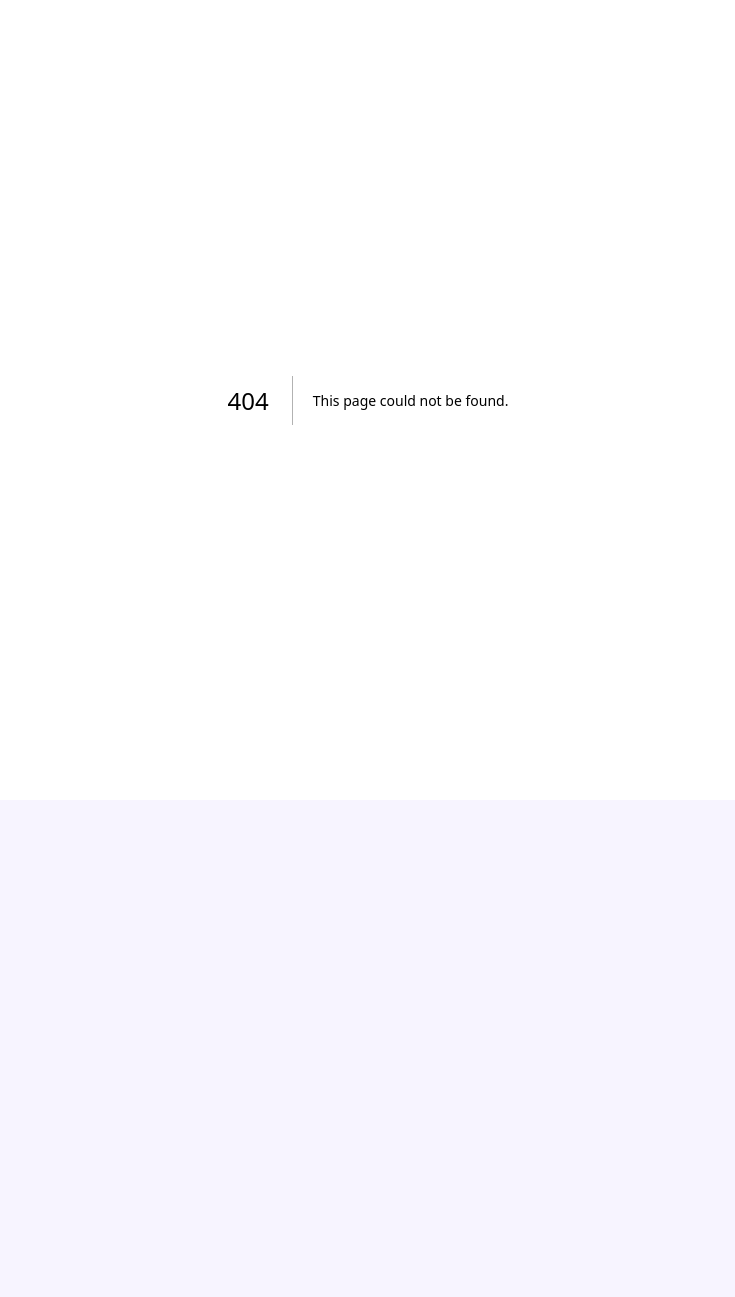
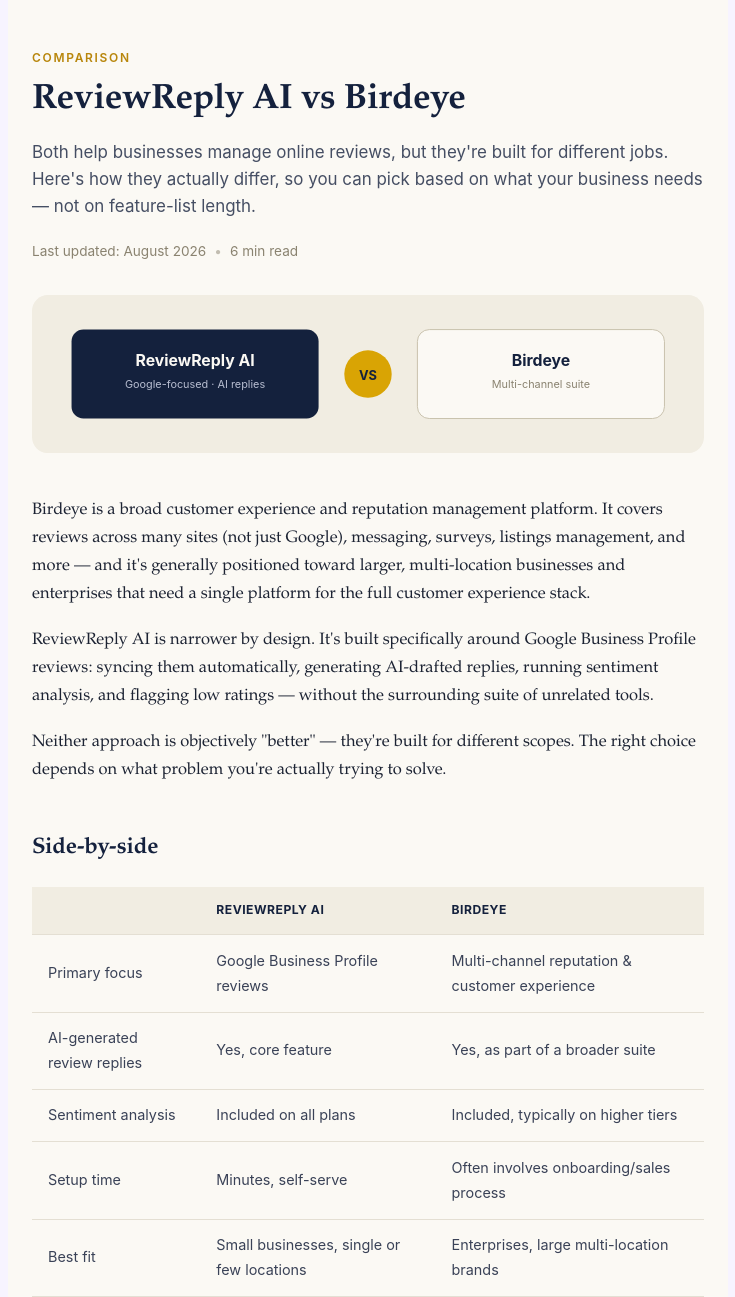
Before and after one commit to afnankhan123456/reviewreply-ai, a Next.js app: page /blog/reviewreply-ai-vs-birdeye in a window 1280 px wide. Before the commit this address had no page. Shown: the top 1297 px of the page, without its empty margins (272-1007 px from the left). Before the commit the page ends 800 px from the top, so only its background shows below. Built offline with nearby package versions, Linux system fonts and the light colour scheme.

Commit message:
Create page.tsx

```diff
--- /dev/null
+++ b/app/blog/reviewreply-ai-vs-birdeye/page.tsx
@@ -0,0 +1,194 @@
+import type { Metadata } from 'next';
+
+export const metadata: Metadata = {
+  title: 'ReviewReply AI vs Birdeye — Which One Fits Your Business?',
+  description:
+    'An honest comparison of ReviewReply AI and Birdeye for Google review management — scope, pricing shape, and which type of business each is built for.',
+  alternates: {
+    canonical: 'https://www.reviewreply-ai.in/blog/reviewreply-ai-vs-birdeye',
+  },
+};
+
+const lastUpdated = new Date().toLocaleDateString('en-US', {
+  month: 'long',
+  year: 'numeric',
+});
+
+export default function ReviewReplyVsBirdeye() {
+  return (
+    <article className="article">
+      <header className="hero">
+        <div className="eyebrow">Comparison</div>
+        <h1>ReviewReply AI vs Birdeye</h1>
+        <p className="dek">
+          Both help businesses manage online reviews, but they&apos;re built for different jobs.
+          Here&apos;s how they actually differ, so you can pick based on what your business needs
+          &mdash; not on feature-list length.
+        </p>
+        <div className="meta">
+          <span>Last updated: {lastUpdated}</span>
+          <span className="dot">•</span>
+          <span>6 min read</span>
+        </div>
+        <VsIllustration leftLabel="ReviewReply AI" rightLabel="Birdeye" />
+      </header>
+
+      <section className="section">
+        <p>
+          Birdeye is a broad customer experience and reputation management platform. It covers
+          reviews across many sites (not just Google), messaging, surveys, listings management,
+          and more &mdash; and it&apos;s generally positioned toward larger, multi-location
+          businesses and enterprises that need a single platform for the full customer experience
+          stack.
+        </p>
+        <p>
+          ReviewReply AI is narrower by design. It&apos;s built specifically around Google
+          Business Profile reviews: syncing them automatically, generating AI-drafted replies,
+          running sentiment analysis, and flagging low ratings &mdash; without the surrounding
+          suite of unrelated tools.
+        </p>
+        <p>
+          Neither approach is objectively &quot;better&quot; &mdash; they&apos;re built for
+          different scopes. The right choice depends on what problem you&apos;re actually trying
+          to solve.
+        </p>
+      </section>
+
+      <section className="section">
+        <h2>Side-by-side</h2>
+        <div className="table-wrap">
+          <table>
+            <thead>
+              <tr>
+                <th>&nbsp;</th>
+                <th>ReviewReply AI</th>
+                <th>Birdeye</th>
+              </tr>
+            </thead>
+            <tbody>
+              <tr>
+                <td>Primary focus</td>
+                <td>Google Business Profile reviews</td>
+                <td>Multi-channel reputation &amp; customer experience</td>
+              </tr>
+              <tr>
+                <td>AI-generated review replies</td>
+                <td>Yes, core feature</td>
+                <td>Yes, as part of a broader suite</td>
+              </tr>
+              <tr>
+                <td>Sentiment analysis</td>
+                <td>Included on all plans</td>
+                <td>Included, typically on higher tiers</td>
+              </tr>
+              <tr>
+                <td>Setup time</td>
+                <td>Minutes, self-serve</td>
+                <td>Often involves onboarding/sales process</td>
+              </tr>
+              <tr>
+                <td>Best fit</td>
+                <td>Small businesses, single or few locations</td>
+                <td>Enterprises, large multi-location brands</td>
+              </tr>
+              <tr>
+                <td>Pricing shape</td>
+                <td>Low, transparent, self-serve monthly plans</td>
+                <td>Typically quote-based, higher price point</td>
+              </tr>
+            </tbody>
+          </table>
+        </div>
+        <p style={{ fontSize: '0.88rem', color: '#8a8370' }}>
+          Feature availability and pricing structures change over time for any platform &mdash;
+          confirm current details directly on each provider&apos;s website before deciding.
+        </p>
+      </section>
+
+      <section className="section">
+        <h2>When Birdeye is likely the better fit</h2>
+        <ul className="feature-list">
+          <li>You manage reviews across many platforms, not just Google, and want them unified.</li>
+          <li>You need surveys, messaging, and listings management in the same tool.</li>
+          <li>You&apos;re an enterprise with dozens or hundreds of locations and a dedicated budget for it.</li>
+        </ul>
+      </section>
+
+      <section className="section">
+        <h2>When ReviewReply AI is likely the better fit</h2>
+        <ul className="feature-list">
+          <li>Google is where the large majority of your reviews come from.</li>
+          <li>You want to be live and generating replies within minutes, without a sales call.</li>
+          <li>You&apos;re a small or growing business and want to pay for what you use, not a bundle of unused features.</li>
+        </ul>
+      </section>
+
+      <section className="section cta">
+        <h2>See it on your own Google reviews</h2>
+        <p>Connect your Google Business Profile and start generating replies in minutes.</p>
+        <a className="cta-button" href="https://www.reviewreply-ai.in/">
+          Get started
+        </a>
+      </section>
+
+      <style>{`
+        .article { max-width: 720px; margin: 0 auto; padding: 3rem 1.5rem 5rem; font-family: 'Iowan Old Style', 'Palatino Linotype', Georgia, serif; color: #1c2333; background: #fbf9f4; line-height: 1.7; }
+        .hero { margin-bottom: 2.5rem; }
+        .eyebrow { font-family: -apple-system, BlinkMacSystemFont, 'Segoe UI', sans-serif; font-size: 0.75rem; letter-spacing: 0.14em; text-transform: uppercase; color: #b8860b; font-weight: 600; margin-bottom: 0.75rem; }
+        h1 { font-size: 2.2rem; line-height: 1.2; margin: 0 0 1rem; font-weight: 700; color: #14213d; letter-spacing: -0.01em; }
+        .dek { font-family: -apple-system, BlinkMacSystemFont, 'Segoe UI', sans-serif; font-size: 1.06rem; color: #454e63; line-height: 1.6; margin: 0 0 1.25rem; }
+        .meta { font-family: -apple-system, BlinkMacSystemFont, 'Segoe UI', sans-serif; font-size: 0.85rem; color: #8a8370; display: flex; gap: 0.5rem; align-items: center; margin-bottom: 2rem; }
+        .dot { opacity: 0.5; }
+        .section { margin: 2.75rem 0; }
+        h2 { font-size: 1.4rem; color: #14213d; margin: 0 0 1rem; font-weight: 700; letter-spacing: -0.01em; }
+        p { font-size: 1.03rem; margin: 0 0 1.1rem; }
+        .feature-list { list-style: none; padding: 0; margin: 1rem 0 0; }
+        .feature-list li { position: relative; padding: 0.85rem 0 0.85rem 1.75rem; border-bottom: 1px solid #e4dfd3; font-size: 1rem; }
+        .feature-list li:before { content: ''; position: absolute; left: 0; top: 1.3rem; width: 8px; height: 8px; border-radius: 50%; background: #d9a404; }
+        .table-wrap { overflow-x: auto; margin: 1.25rem 0; }
+        table { width: 100%; border-collapse: collapse; font-family: -apple-system, BlinkMacSystemFont, 'Segoe UI', sans-serif; font-size: 0.9rem; min-width: 520px; }
+        th, td { text-align: left; padding: 0.85rem 1rem; border-bottom: 1px solid #e4dfd3; }
+        th { color: #14213d; font-weight: 700; background: #f1ede2; font-size: 0.76rem; letter-spacing: 0.04em; text-transform: uppercase; }
+        td { color: #3a4257; }
+        .cta { text-align: center; background: #fbf3d9; border-radius: 14px; padding: 2.5rem 1.5rem; }
+        .cta-button { display: inline-block; margin-top: 0.5rem; background: #14213d; color: #fbf9f4; font-family: -apple-system, BlinkMacSystemFont, 'Segoe UI', sans-serif; font-weight: 600; text-decoration: none; padding: 0.85rem 1.75rem; border-radius: 8px; font-size: 0.98rem; }
+        @media (max-width: 640px) { h1 { font-size: 1.75rem; } }
+      `}</style>
+    </article>
+  );
+}
+
+function VsIllustration({ leftLabel, rightLabel }: { leftLabel: string; rightLabel: string }) {
+  return (
+    <svg
+      viewBox="0 0 680 160"
+      xmlns="http://www.w3.org/2000/svg"
+      style={{ width: '100%', height: 'auto', marginTop: '1.5rem' }}
+      role="img"
+      aria-label={`${leftLabel} versus ${rightLabel} comparison`}
+    >
+      <rect x="0" y="0" width="680" height="160" rx="16" fill="#f1ede2" />
+
+      <rect x="40" y="35" width="250" height="90" rx="12" fill="#14213d" />
+      <text x="165" y="72" textAnchor="middle" fontSize="16" fontWeight="700" fill="#fbf9f4" fontFamily="-apple-system, sans-serif">
+        {leftLabel}
+      </text>
+      <text x="165" y="94" textAnchor="middle" fontSize="11" fill="#b7bdd0" fontFamily="-apple-system, sans-serif">
+        Google-focused · AI replies
+      </text>
+
+      <circle cx="340" cy="80" r="24" fill="#d9a404" />
+      <text x="340" y="86" textAnchor="middle" fontSize="13" fontWeight="700" fill="#14213d" fontFamily="-apple-system, sans-serif">
+        VS
+      </text>
+
+      <rect x="390" y="35" width="250" height="90" rx="12" fill="#fbf9f4" stroke="#c9c2ad" />
+      <text x="515" y="72" textAnchor="middle" fontSize="16" fontWeight="700" fill="#14213d" fontFamily="-apple-system, sans-serif">
+        {rightLabel}
+      </text>
+      <text x="515" y="94" textAnchor="middle" fontSize="11" fill="#8a8370" fontFamily="-apple-system, sans-serif">
+        Multi-channel suite
+      </text>
+    </svg>
+  );
+}
```
